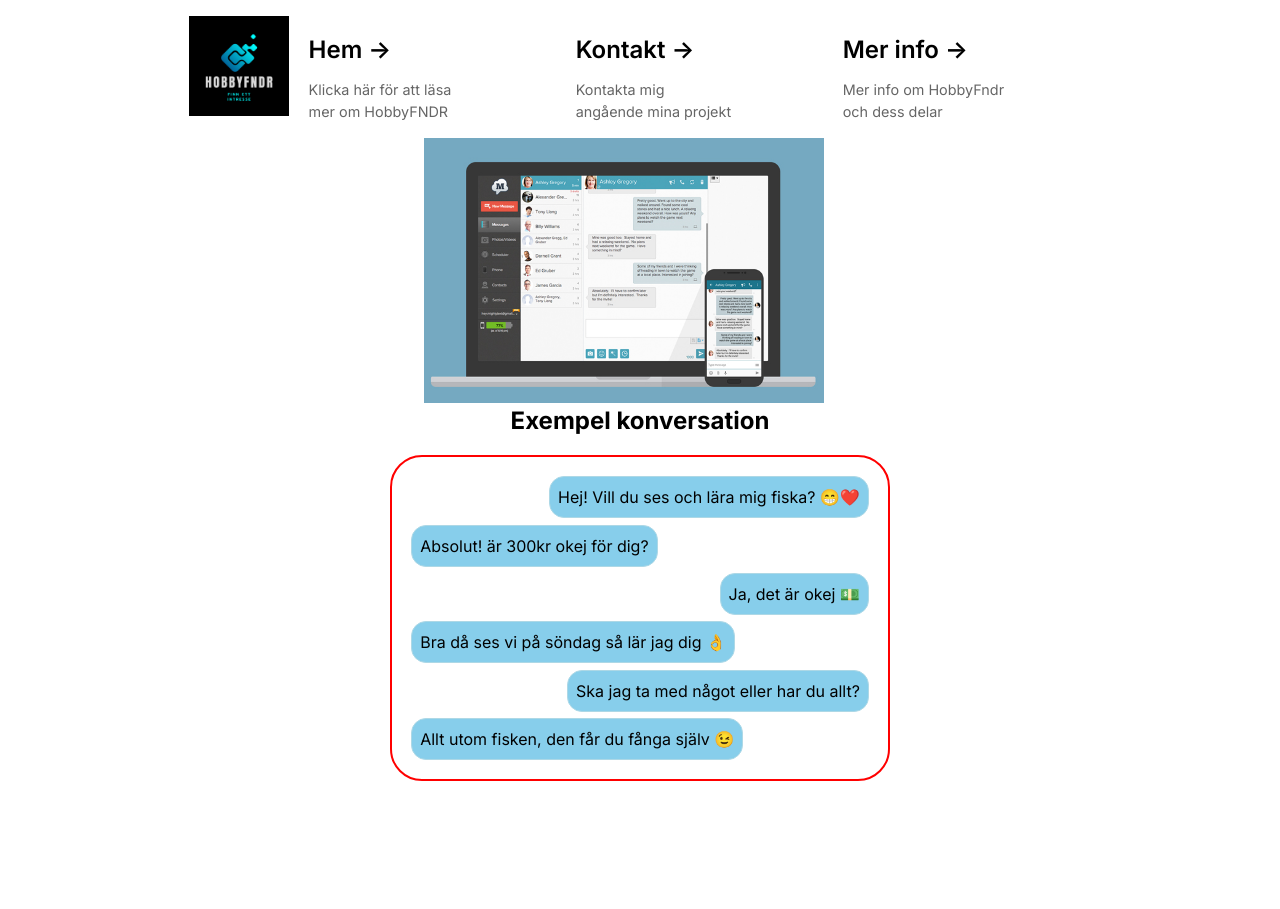
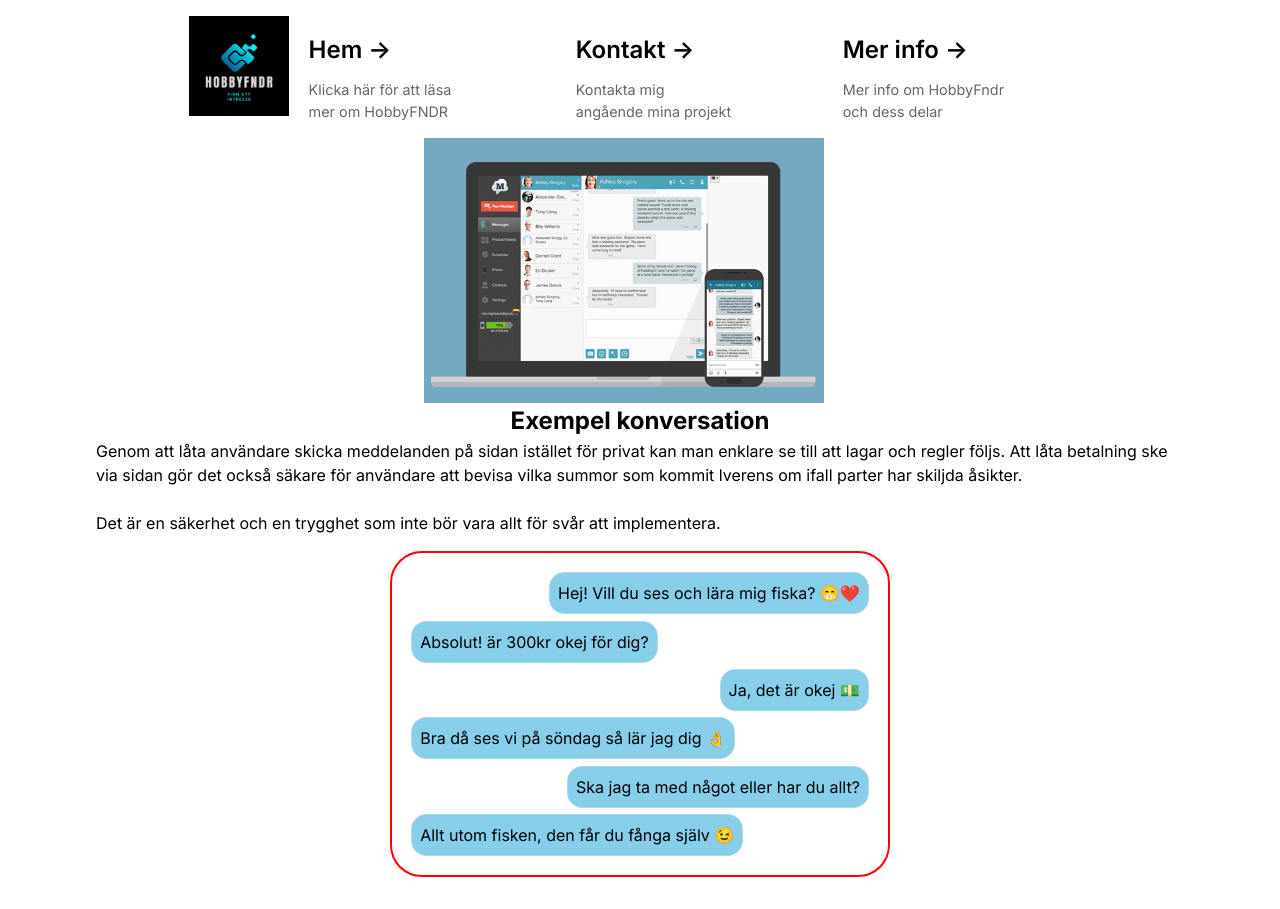
Before and after one commit to dennan141/HobbyFNDR-kade23kt, a Next.js app: page /tools/messages in a window 1280 px wide. Before the commit the page ends 813 px from the top, so only its background shows below. Built offline with nearby package versions, Linux system fonts and the light colour scheme.

Commit message:
Last clean up

```diff
--- a/src/Components/ContactForm/ContactForm.js
+++ b/src/Components/ContactForm/ContactForm.js
@@ -35,7 +35,7 @@ export default function ContactForm() {
       <form onSubmit={handleSubmit} className={styles.contactformcontainer}>
         <div>
           <label htmlFor="name" className="">
-            Name:
+            Namn:
           </label>
           <input
             type="text"
@@ -58,7 +58,7 @@ export default function ContactForm() {
           />
         </div>
         <div>
-          <label htmlFor="message">Message:</label>
+          <label htmlFor="message">Meddelande:</label>
           <textarea
             id="message"
             name="message"
@@ -68,7 +68,7 @@ export default function ContactForm() {
             required
           ></textarea>
         </div>
-        <button type="submit">Submit</button>
+        <button type="submit">Skicka</button>
       </form>
     </>
   );
--- a/src/app/tools/messages/page.js
+++ b/src/app/tools/messages/page.js
@@ -13,6 +13,17 @@ export default function ProfilePage() {
         priority
       />
       <h2>Exempel konversation</h2>
+
+      <p>
+        Genom att låta användare skicka meddelanden på sidan istället för privat
+        kan man enklare se till att lagar och regler följs. Att låta betalning
+        ske via sidan gör det också säkare för användare att bevisa vilka summor
+        som kommit lverens om ifall parter har skiljda åsikter.
+        <br />
+        <br />
+        Det är en säkerhet och en trygghet som inte bör vara allt för svår att
+        implementera.
+      </p>
 
       {/* // * Exemepel konversation */}
 
```
